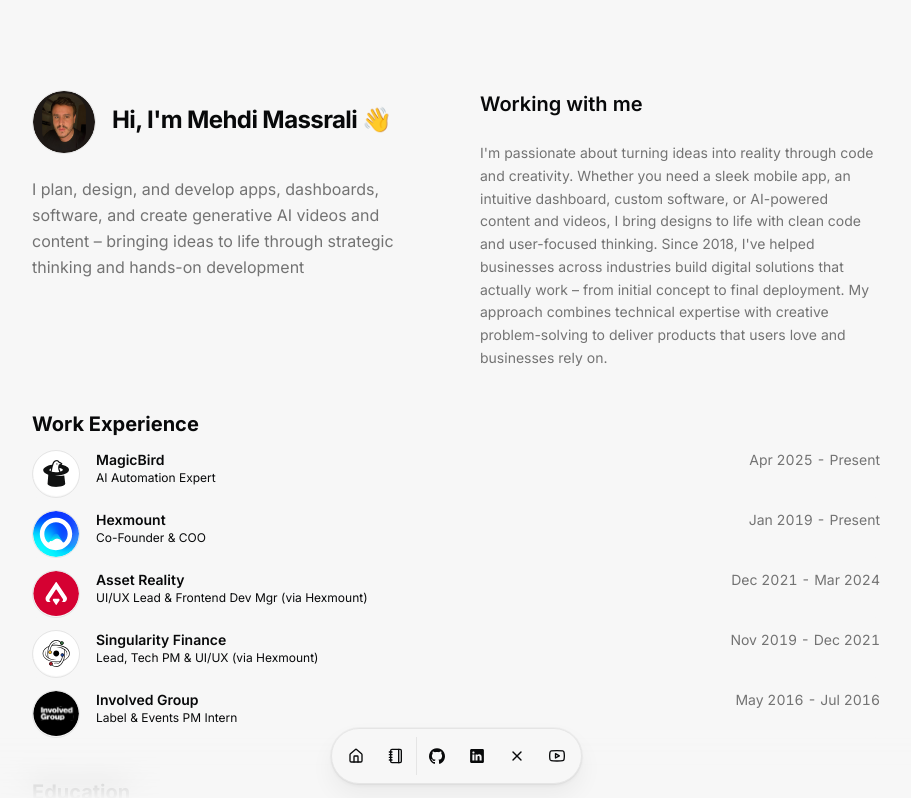
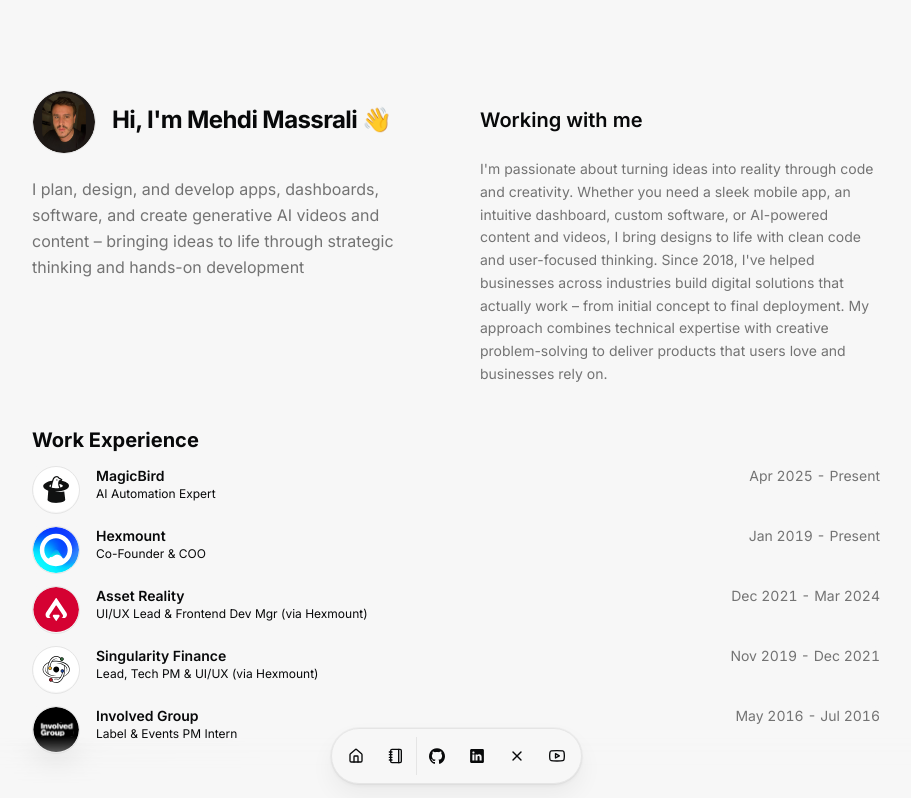
Before and after one commit to Garnish0/myportfolio, a Next.js app: page / in a window 1280 px wide. Shown: the top 798 px of the page, without its empty margins (184-1095 px from the left). Built offline with nearby package versions, Linux system fonts and the light colour scheme.

Commit message:
Update main page layout: add margin-top to content section and adjust text size for improved readability; remove unused props from ResumeCard and ProjectCard components for cleaner code.

```diff
--- a/src/app/page.tsx
+++ b/src/app/page.tsx
@@ -41,7 +41,7 @@
               />
             </div>
 
-            <div className="space-y-6">
+            <div className="space-y-6 mt-4">
               <BlurFade delay={BLUR_FADE_DELAY * 2}>
                 <h2 className="text-xl font-semibold">Working with me</h2>
               </BlurFade>
@@ -91,7 +91,6 @@
             >
               <ResumeCard
                 key={education.school}
-                href={education.href}
                 logoUrl={education.logoUrl}
                 altText={education.school}
                 title={education.school}
@@ -534,7 +533,6 @@
                   title={project.title}
                   description={project.description}
                   dates={project.dates}
-                  tags={project.technologies}
                   image={project.image}
                   video={project.video}
                   links={project.links}
--- a/src/components/project-card.tsx
+++ b/src/components/project-card.tsx
@@ -78,11 +78,10 @@
       <CardHeader className="px-4 py-4">
         <div className="space-y-2">
           <CardTitle className="text-xl font-semibold">{title}</CardTitle>
-          <time className="font-sans text-base text-muted-foreground">{dates}</time>
           <div className="hidden font-sans text-xs underline print:visible">
             {link?.replace("https://", "").replace("www.", "").replace("/", "")}
           </div>
-          <Markdown className="prose max-w-full text-pretty font-sans text-base text-muted-foreground dark:prose-invert leading-relaxed">
+          <Markdown className="prose max-w-full text-pretty font-sans text-sm text-muted-foreground dark:prose-invert leading-relaxed">
             {description}
           </Markdown>
         </div>
```
